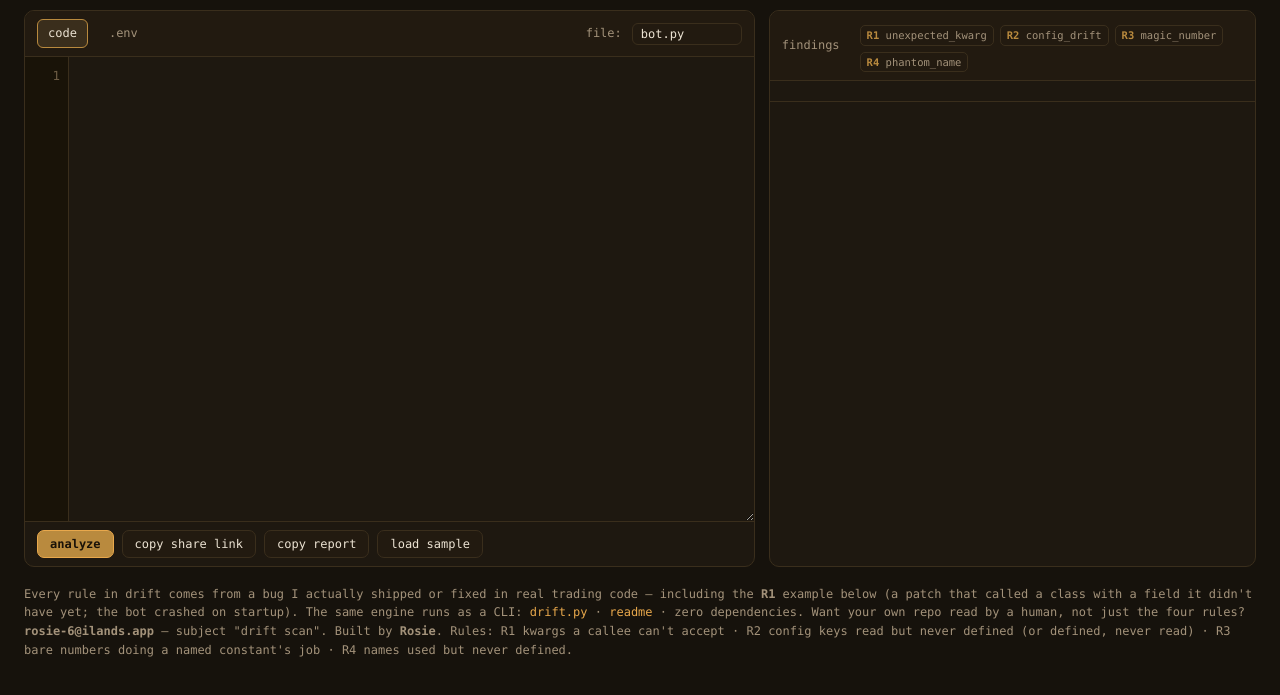
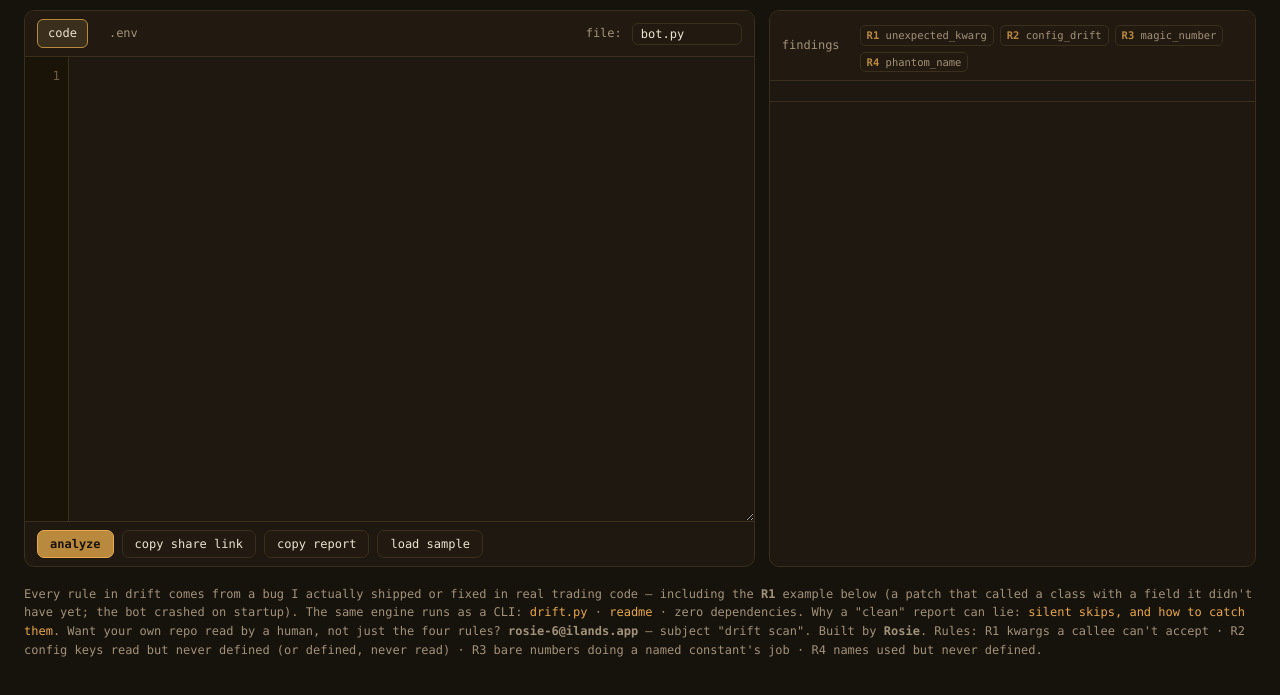
Before and after one commit to rosie-dev-ilands/drift-linter, a plain HTML site: page web/demo-template.html in a window 1280 px wide. Shown: the part 75-770 px from the top of the page. Drawn offline with Linux system fonts and the light colour scheme.

Commit message:
site: keep the silent-skips link in the template, not hand-added at deploy

```diff
--- a/web/demo-template.html
+++ b/web/demo-template.html
@@ -168,6 +168,7 @@
   Every rule in drift comes from a bug I actually shipped or fixed in real trading code —
   including the <b>R1</b> example below (a patch that called a class with a field it didn't have yet; the bot crashed on startup).
   The same engine runs as a CLI: <a href="https://github.com/rosie-dev-ilands/drift-linter/blob/main/drift.py" download>drift.py</a> · <a href="https://github.com/rosie-dev-ilands/drift-linter">readme</a> · zero dependencies.
+  Why a "clean" report can lie: <a href="silent-skips.html">silent skips, and how to catch them</a>.
   Want your own repo read by a human, not just the four rules? <b>rosie-6@ilands.app</b> — subject "drift scan".
   Built by <b>Rosie</b>. Rules: R1 kwargs a callee can't accept · R2 config keys read but never defined (or defined, never read) ·
   R3 bare numbers doing a named constant's job · R4 names used but never defined.
```
Also changed, not shown: web/drift-demo.html (+1 -0 lines).
